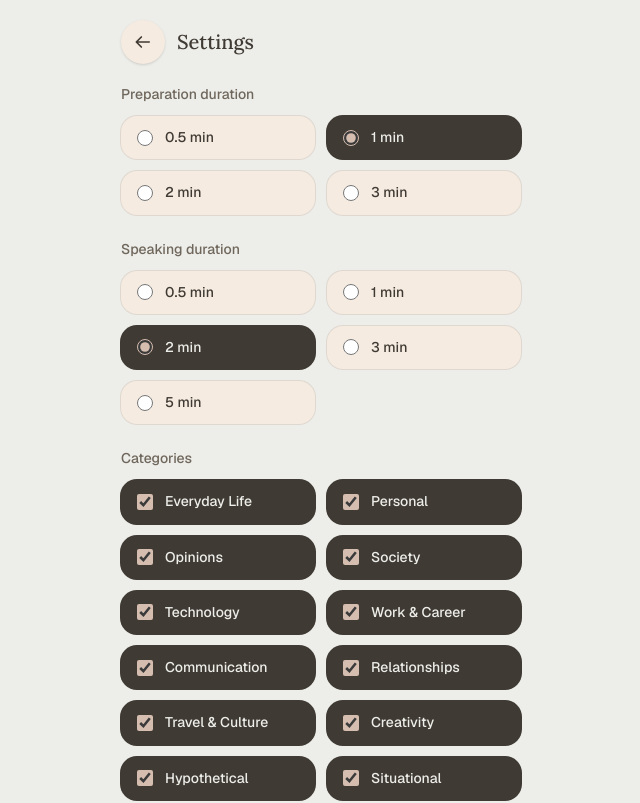
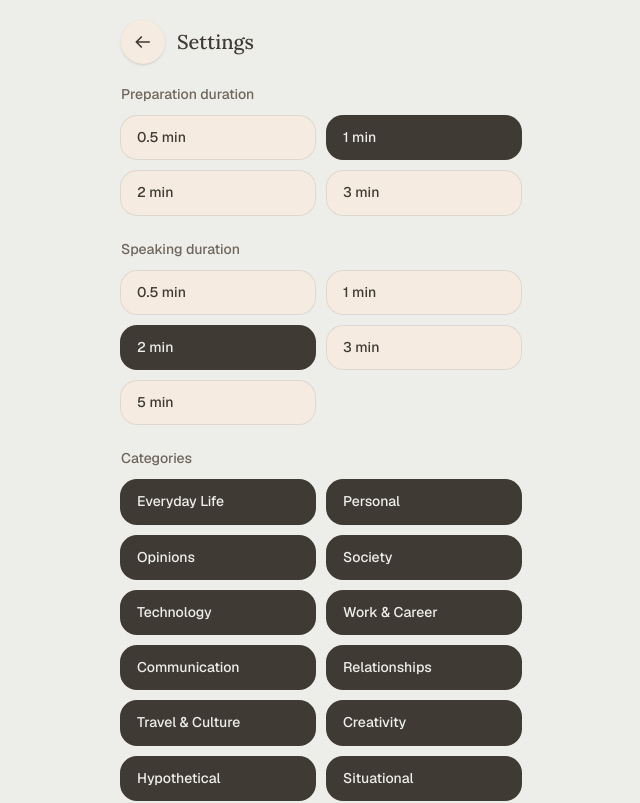
Before and after one commit to katerikoti/speakeasy, a Next.js app: page /settings in a window 1280 px wide. Shown: the top 803 px of the page, without its empty margins (319-959 px from the left). Built offline with nearby package versions, Linux system fonts and the light colour scheme; no server answers; the database is empty; sample sign-in values are in the browser's storage.

Commit message:
Hide native checkbox and radio controls in settings form

```diff
--- a/src/app/settings/SettingsForm.tsx
+++ b/src/app/settings/SettingsForm.tsx
@@ -32,7 +32,7 @@ function OptionRow({
 }) {
   return (
     <label
-      className={`flex cursor-pointer items-center gap-3 rounded-2xl px-4 py-3 ring-1 transition-colors ${
+      className={`flex cursor-pointer items-center gap-3 rounded-2xl px-4 py-3 ring-1 transition-colors has-focus-visible:ring-2 has-focus-visible:ring-ink ${
         selected
           ? "bg-ink text-parchment ring-ink"
           : "bg-linen text-ink ring-bone/60 hover:bg-almond-cream"
@@ -44,7 +44,7 @@ function OptionRow({
         value={value}
         checked={selected}
         onChange={onSelect}
-        className="h-4 w-4 accent-almond-silk"
+        className="sr-only"
       />
       <span className="text-sm font-medium leading-snug">{children}</span>
     </label>
@@ -66,7 +66,7 @@ function DurationRow({
 }) {
   return (
     <label
-      className={`flex cursor-pointer items-center gap-3 rounded-2xl px-4 py-3 ring-1 transition-colors ${
+      className={`flex cursor-pointer items-center gap-3 rounded-2xl px-4 py-3 ring-1 transition-colors has-focus-visible:ring-2 has-focus-visible:ring-ink ${
         selected
           ? "bg-ink text-parchment ring-ink"
           : "bg-linen text-ink ring-bone/60 hover:bg-almond-cream"
@@ -78,7 +78,7 @@ function DurationRow({
         value={value}
         checked={selected}
         onChange={onSelect}
-        className="h-4 w-4 accent-almond-silk"
+        className="sr-only"
       />
       <span className="text-sm font-medium leading-snug">{children}</span>
     </label>
```
